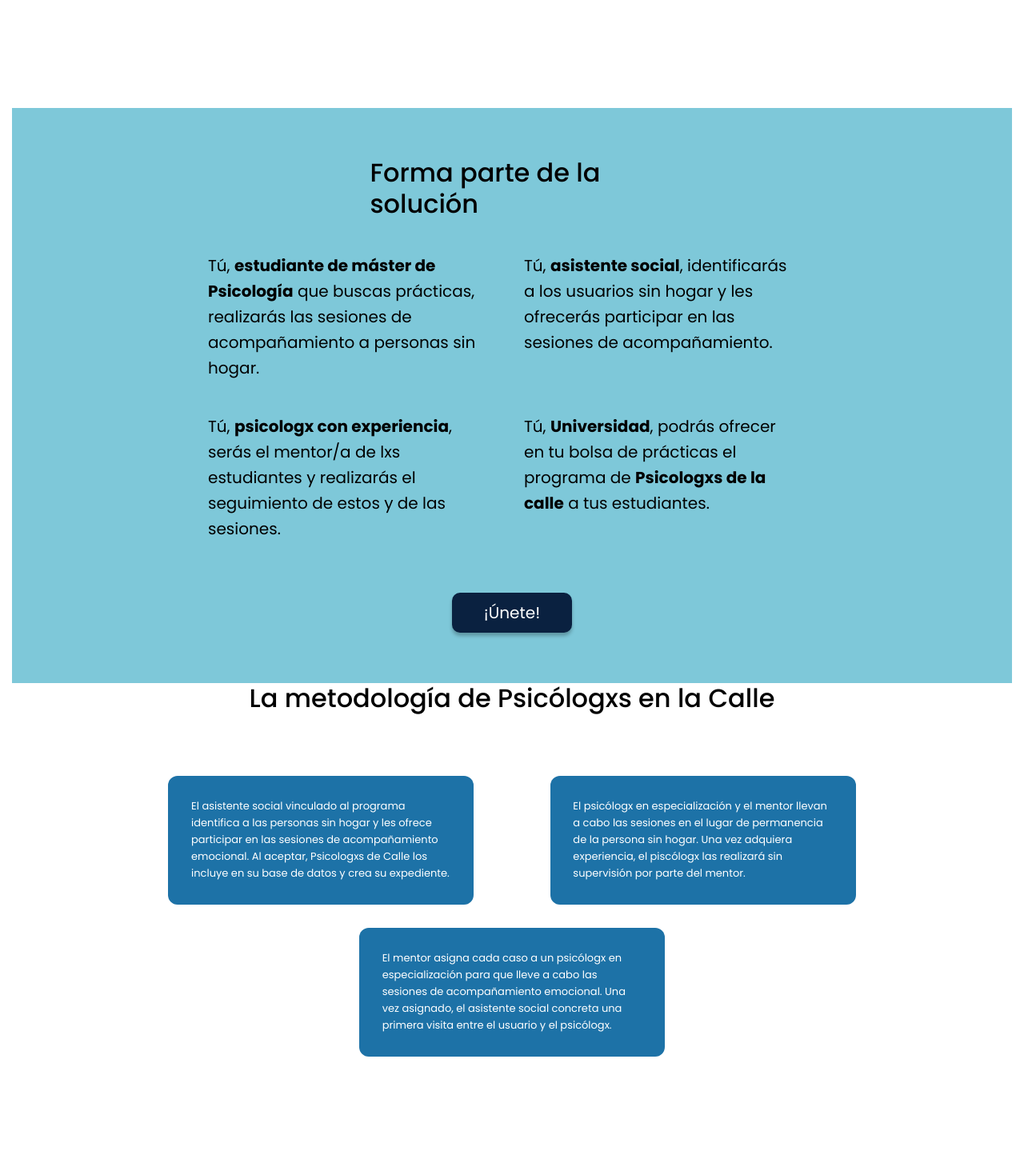
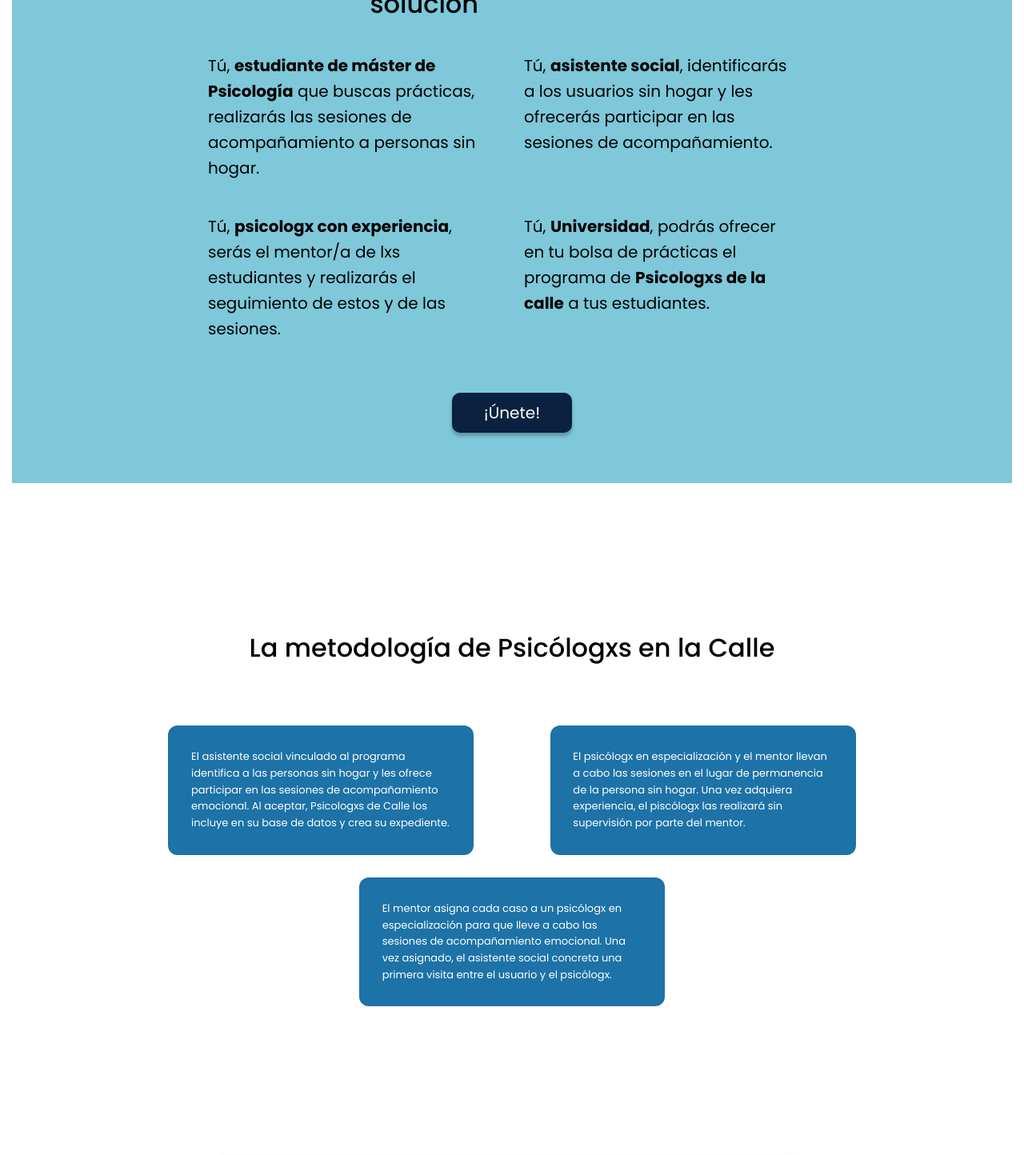
Before and after one commit to joannaWebDev/psicologxs-de-calle, a React (Create React App) app in the folder client/: page /psicologxs-de-calle/ in a window 1280 px wide. Shown: the part 3460-4904 px from the top of the page at 80% size. Built offline with nearby package versions, Linux system fonts and the light colour scheme.

Commit message:
margin between sections

```diff
--- a/client/src/components/Methodology/Methodology.js
+++ b/client/src/components/Methodology/Methodology.js
@@ -7,7 +7,7 @@ import './Methodology.css'
 
 const Methodology = () => {
     return (
-        <Container>
+        <Container className="my-5">
             <h3 className="methodHeader text-center">La metodología de Psicólogxs en la Calle</h3>
             <div className="methodology">
                 <section className="upSchema">
--- a/client/src/pages/Home.css
+++ b/client/src/pages/Home.css
@@ -28,7 +28,7 @@
 }
 
 .sectionChart {
-  margin:25% auto;
+  margin:15% auto;
   justify-content: center;
 }
 
@@ -46,7 +46,8 @@
 .solution {
   padding: 5%;
   align-items: center;
-  background-color: var(--section-solucion-bg-color)
+  background-color: var(--section-solucion-bg-color);
+  margin-bottom: 15%;
 }
 
 .solution-text {
```
Lines whose indentation alone changed are shown as unchanged.
